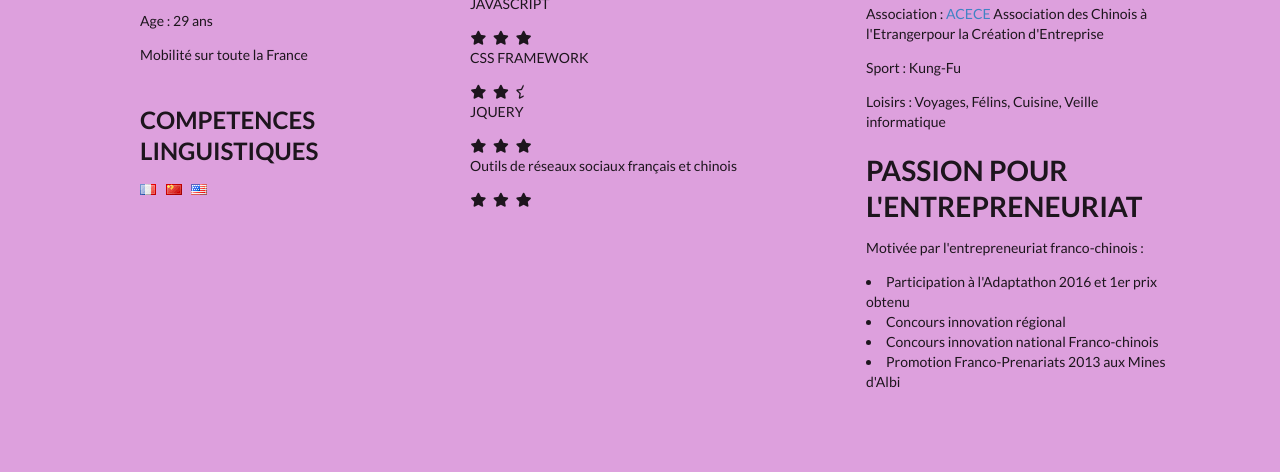
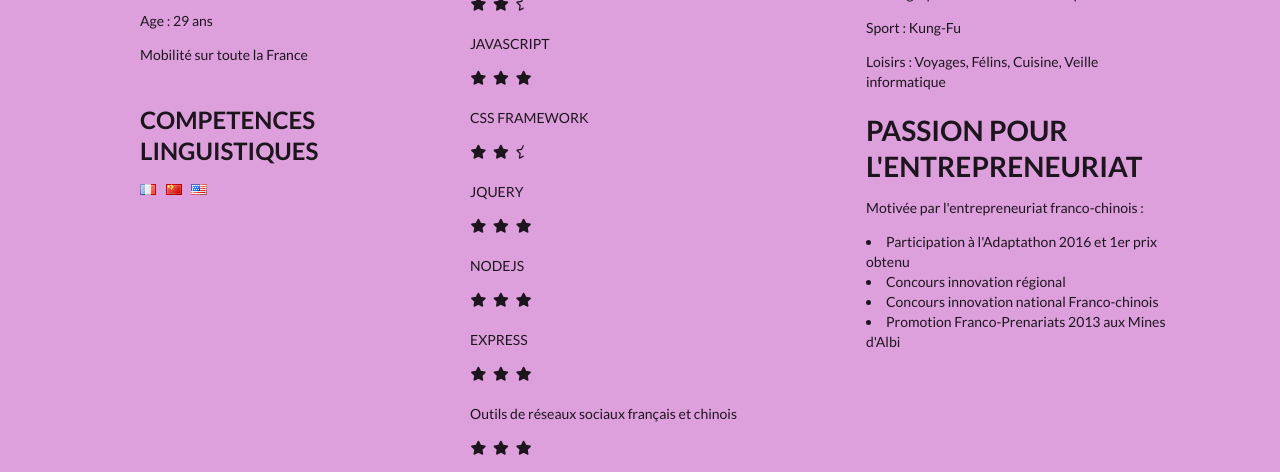
Before and after one commit to rutanjou/monCV_141216, a website: page index.html in a window 1280 px wide. Shown: the part 678-1150 px from the top of the page. Before the commit the page ends 1084 px from the top, so only its background shows below. Drawn offline with nearby package versions, Linux system fonts and the light colour scheme.

Commit message:
text v14

```diff
--- a/index.html
+++ b/index.html
@@ -66,23 +66,44 @@
 				<i class="star icon"></i>
 				<i class="star icon"></i>
 				<i class="star icon"></i>
+				<br>
+				<br>
 				<p>CSS</p>
 				<i class="star icon"></i>
 				<i class="star icon"></i>
 				<i class="star half empty icon"></i>
-
+				<br>
+				<br>
 				<p>JAVASCRIPT</p>
 				<i class="star icon"></i>
 				<i class="star icon"></i>
 				<i class="star icon"></i>
+				<br>
+				<br>
 				<p>CSS FRAMEWORK</p>
 				<i class="star icon"></i>
 				<i class="star icon"></i>
 				<i class="star half empty icon"></i>
+				<br>
+				<br>
 				<p>JQUERY</p>
 				<i class="star icon"></i>
 				<i class="star icon"></i>
 				<i class="star icon"></i>
+				<br>
+				<br>
+				<p>NODEJS</p>
+				<i class="star icon"></i>
+				<i class="star icon"></i>
+				<i class="star icon"></i>
+				<br>
+				<br>
+				<p>EXPRESS</p>
+				<i class="star icon"></i>
+				<i class="star icon"></i>
+				<i class="star icon"></i>
+				<br>
+				<br>
 				<p>Outils de réseaux sociaux français et chinois</p>
 				<i class="star icon"></i>
 				<i class="star icon"></i>
@@ -93,14 +114,11 @@
 		<div class=" five wide column">
 			<br>
 			<br>
-
 			<p>Création d'entreprise chinoise WENHUA DIGITAL : Co-fondatrice en charge du Business development</p>
 			<br>
 			<p>Création SAS INNOSIDE : Co-fondatrice en charge du Markting digital et Business development</p>
 			<p>Stage (6 mois) chez Oncloud City : Community management</p>
 			<p>Stage (6 mois) chez Fuhaowenhua Chine : Assistante chef de projet numérique</p>
-			<br>
-			<br>
 			<br>
 			<p>Stage professionnel chez Simplon Occitanie - Web Développeuse</p>
 			<p>Dilpômée : Master M2 (BAC +5) Marketing des Nouvelles Technologies et de l'Innovation, IAE Toulouse I, France</p>
```
